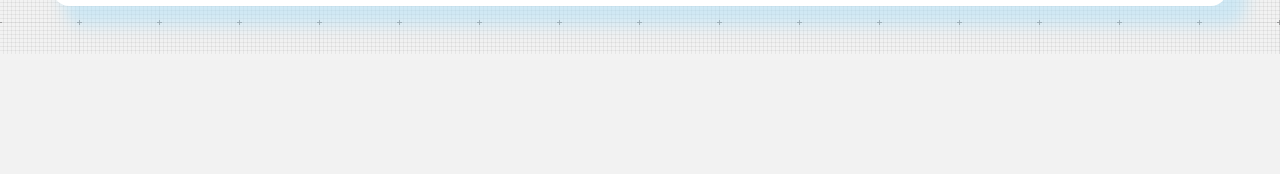
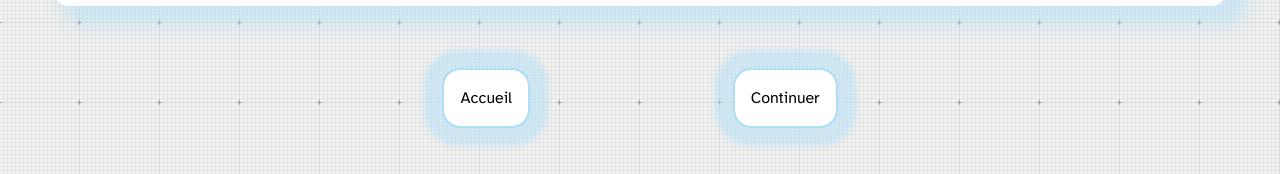
Before and after one commit to Sylvain-Lepoutre/react-bada11y, a React (Vite) app: page /persona1/step2 in a window 1280 px wide. Shown: the part 778-952 px from the top of the page. Before the commit the page ends 832 px from the top, so only its background shows below. Built offline with nearby package versions, Linux system fonts and the light colour scheme.

Commit message:
feat(personaStep2.txs): add DivLink

```diff
--- a/src/routes/personaStep2.tsx
+++ b/src/routes/personaStep2.tsx
@@ -1,6 +1,7 @@
 import { Header } from "../components/headers/Header";
 import { BadFormNoAttribute } from "../components/pages/persona1step2/BadFormNoAttribute";
 import { BadFormNoAttributeCode } from "../components/pages/persona1step2/BadFormNoAttributeCode";
+import { DivLink } from "../components/pages/personaHome/DivLink";
 
 type Props = {
   personaName: string;
@@ -17,6 +18,15 @@ export const PersonaStep2 = ({ personaName, personaStep2Title }: Props) => {
         <BadFormNoAttribute />
 
         <BadFormNoAttributeCode />
+
+        <DivLink
+          labelLink1="Accueil"
+          labelLink2="Continuer"
+          srLabelLink1="Revenir à la page d'accueil de Inotest"
+          srLabelLink2={`Continuer le parcours de ${personaName}`}
+          urlLink1="/"
+          urlLink2="/wip"
+        />
       </main>
     </>
   );
```
